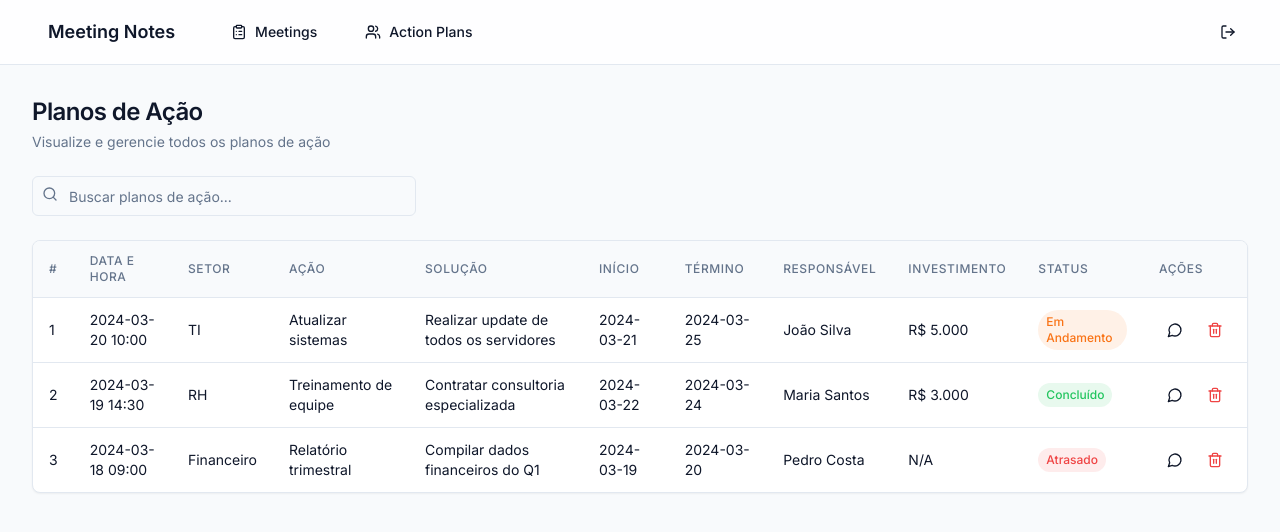
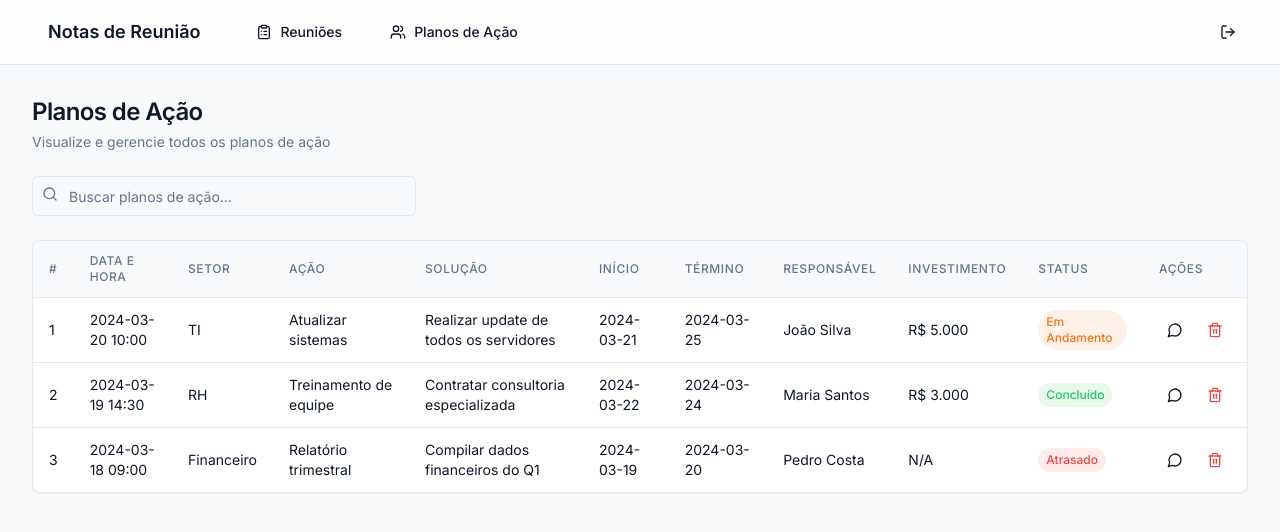
Before and after one commit to anthonydaros/meeting-notes-manager, a React (Vite) app: page / in a window 1280 px wide. Shown: the top 532 px of the page. Built offline with nearby package versions, Linux system fonts and the light colour scheme.

Commit message:
Translate navigation menu
This commit translates the navigation menu.

```diff
--- a/src/components/layout/navbar.tsx
+++ b/src/components/layout/navbar.tsx
@@ -15,7 +15,7 @@ export function Navbar() {
             className="font-semibold text-lg"
             onClick={() => navigate("/")}
           >
-            Meeting Notes
+            Notas de Reunião
           </Button>
           <div className="flex items-center gap-4">
             <Button
@@ -24,7 +24,7 @@ export function Navbar() {
               onClick={() => navigate("/meetings")}
             >
               <ClipboardList size={18} />
-              <span>Meetings</span>
+              <span>Reuniões</span>
             </Button>
             <Button
               variant="ghost"
@@ -32,7 +32,7 @@ export function Navbar() {
               onClick={() => navigate("/action-plans")}
             >
               <Users size={18} />
-              <span>Action Plans</span>
+              <span>Planos de Ação</span>
             </Button>
           </div>
         </div>
```
